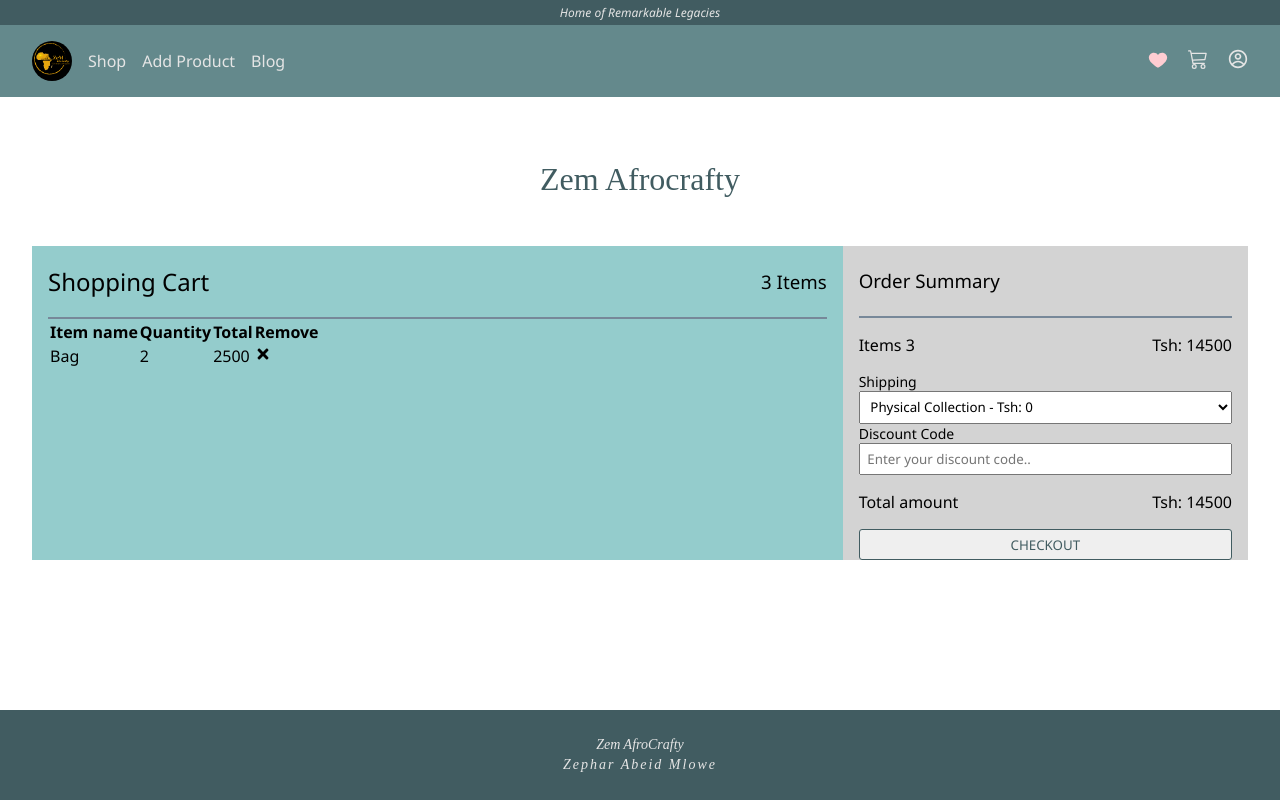
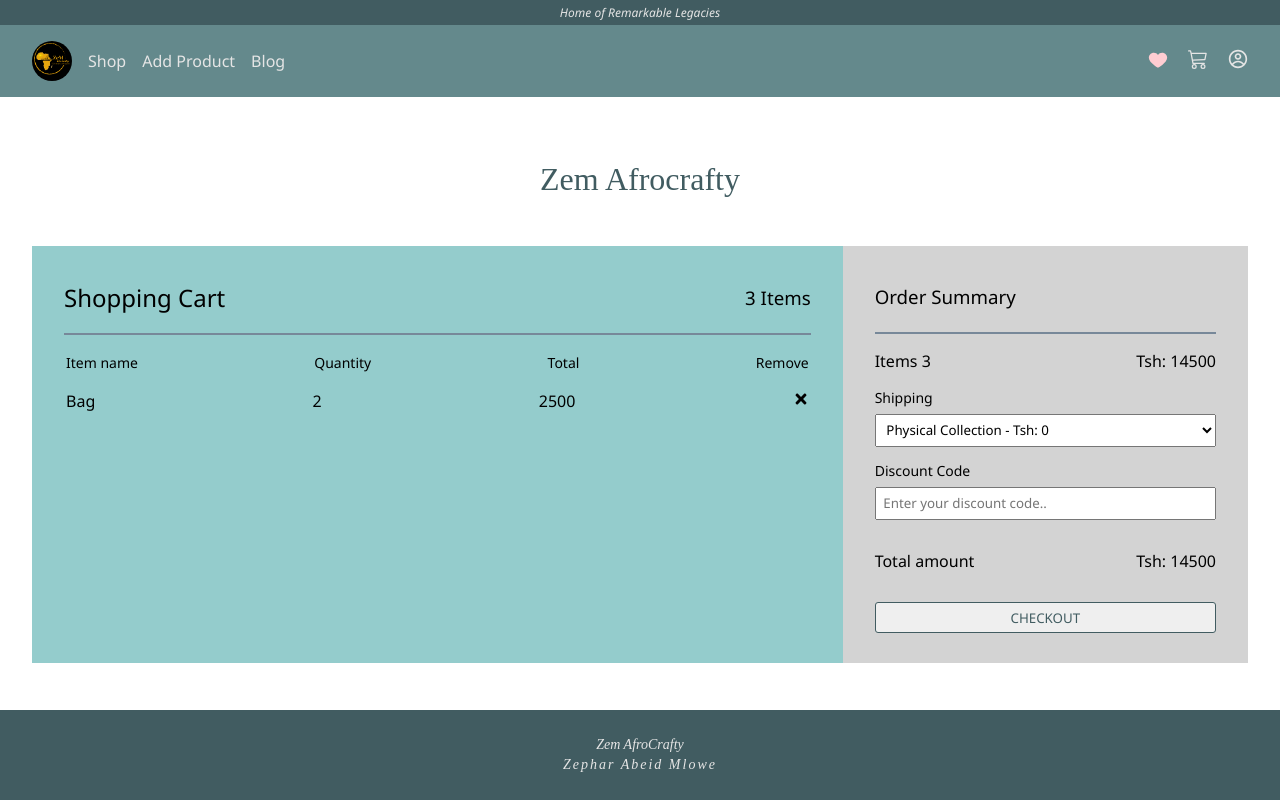
Before and after one commit to JoshuaSiyame/Zem_AfroCrafty, a React app: page /cart in a window 1280 px wide. Built offline with nearby package versions, Linux system fonts and the light colour scheme.

Commit message:
Cart commits

```diff
--- a/src/components/Cart/Cart.css
+++ b/src/components/Cart/Cart.css
@@ -10,7 +10,7 @@
 /* shopping-cart */
 #shopping-cart {
     background-color: #94cccc;
-    padding: 0 1em;
+    padding: 1em 2em;
 }
 
 /* shopping cart header list */
@@ -32,10 +32,30 @@
     padding: .8em 0em;
 }
 
+/* shopping cart table */
+#shopping-cart-table{
+    width: 100%;
+}
+#shopping-cart-table-head{
+    margin: 1em 0;
+}
+
+/* shopping cart table head column label */
+.shopping-cart-table-column-label{
+    font-weight: 500;
+    font-size: 14px;
+}
+
+tr{
+    display: flex;
+    justify-content: space-between;
+    align-items: center;
+}
+
 /* cart summary */
 #cart-summary {
     background-color: lightgray;
-    padding: 0 1em;
+    padding: 1em 2em;
 }
 
 /* cart summary header */
@@ -64,12 +84,14 @@
 /* cart form group */
 .cart-form-group{
     display: grid;
+    margin: 0 0 .9em 0;
 }
 
 /* cart label control */
 .cart-label-control{
     font-weight: 500;
     font-size: 14px;
+    margin: 0 0 .5em 0;
 }
 
 /* delivery means items */
@@ -179,7 +201,7 @@
     /* cart content */
     #cart-content {
         display: grid;
-        grid-template-columns: repeat(2, 1fr);
+        grid-template-columns: 2fr 1fr;
     }
 
     /* shopping-cart */
@@ -206,7 +228,7 @@
     /* cart content */
     #cart-content {
         display: grid;
-        grid-template-columns: repeat(2, 1fr);
+        grid-template-columns: 2fr 1fr;
     }
 
     /* shopping-cart */
--- a/src/components/Cart/Cart.tsx
+++ b/src/components/Cart/Cart.tsx
@@ -16,6 +16,11 @@
     removeMainNav2()
   }, []);
 
+  // prevent default form behavior of cart form
+  const handleCartSubmit = (e: React.FormEvent) =>{
+      e.preventDefault();
+  };
+
   return (
     <div id='cart'>
       <div id='cart-container'>
@@ -30,12 +35,14 @@
               </li>
             </ol>
             <div id='shopping-cart-content'>
-              <table>
+              <table id='shopping-cart-table'>
                 <thead>
-                  <th>Item name</th>
-                  <th>Quantity</th>
-                  <th>Total</th>
-                  <th>Remove</th>
+                  <tr id='shopping-cart-table-head'>
+                    <th className='shopping-cart-table-column-label'>Item name</th>
+                    <th className='shopping-cart-table-column-label'>Quantity</th>
+                    <th className='shopping-cart-table-column-label'>Total</th>
+                    <th className='shopping-cart-table-column-label'>Remove</th>
+                  </tr>
                 </thead>
                 <tbody>
                   <tr>
@@ -55,7 +62,7 @@
                 <li className='cart-summary-list-item'>Items 3</li>
                 <li className='cart-summary-list-item'>Tsh: 14500</li>
               </ol>
-              <form id='check-out-form'>
+              <form id='check-out-form' onSubmit={handleCartSubmit}>
                 <div className='cart-form-group'>
                   <label className='cart-label-control'>Shipping</label>
                   <select name='delivery-means'>
```
